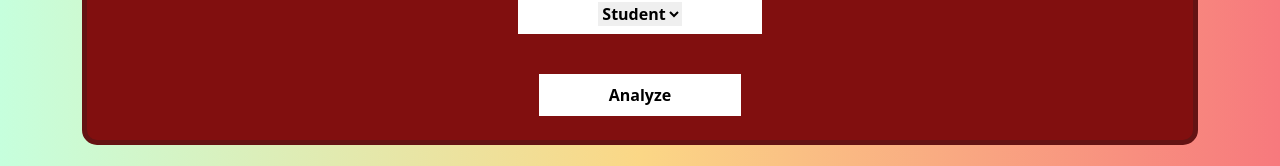
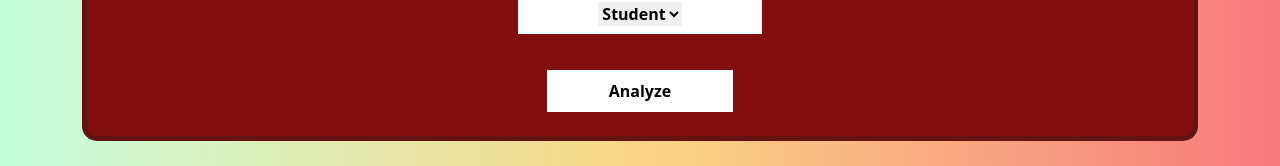
Before and after one commit to Rohaan553/steelhacks_2023_ctrl-alt-defeat, a React (Vite) app in the folder youtube-query-frontend/: page / in a window 1280 px wide. Shown: the part 525-691 px from the top of the page. Built offline with nearby package versions, Linux system fonts and the light colour scheme.

Commit message:
Adjust vh

```diff
--- a/youtube-query-frontend/src/components/Form/index.css
+++ b/youtube-query-frontend/src/components/Form/index.css
@@ -24,7 +24,7 @@
 #role-element-div {
     display: inline-block;
     padding: 1vh 10vh;
-    margin-bottom: 2vh;
+    margin-bottom: 1.5vh;
     background-color: white;
     align-content: center;
 }
@@ -38,7 +38,7 @@
 
 #submit-element-div {
     display: inline-block;
-    padding: 1vh 8vh;
+    padding: 1vh 7vh;
     background-color: white;
     align-content: center;
 }
```
